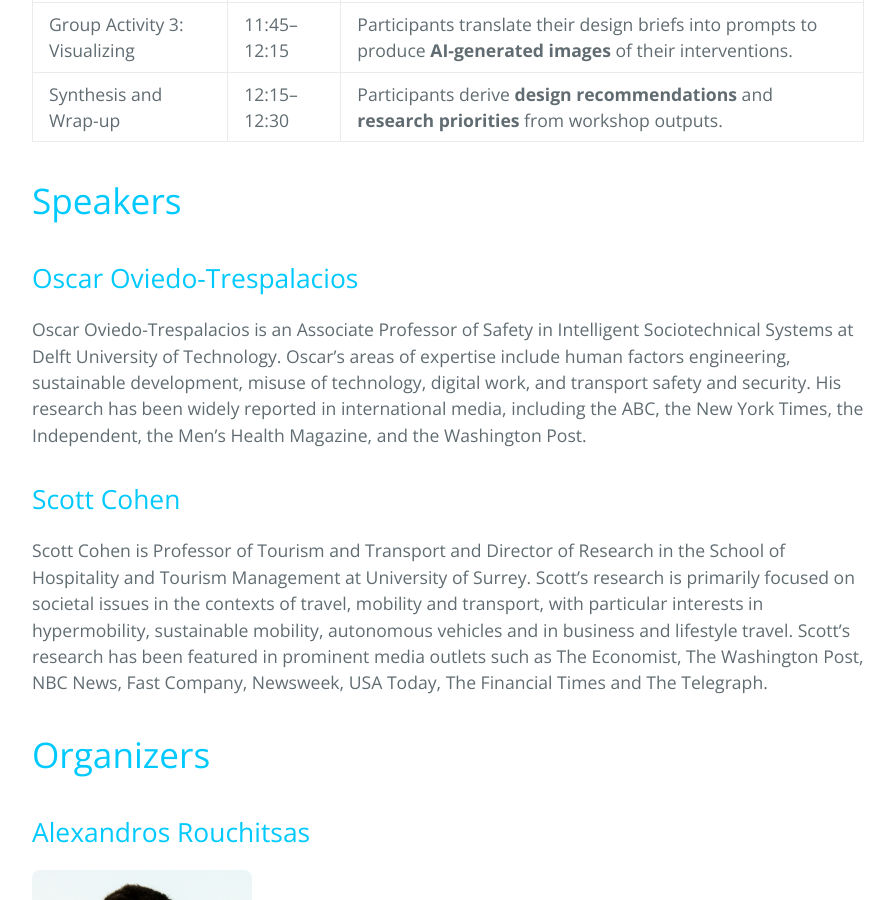
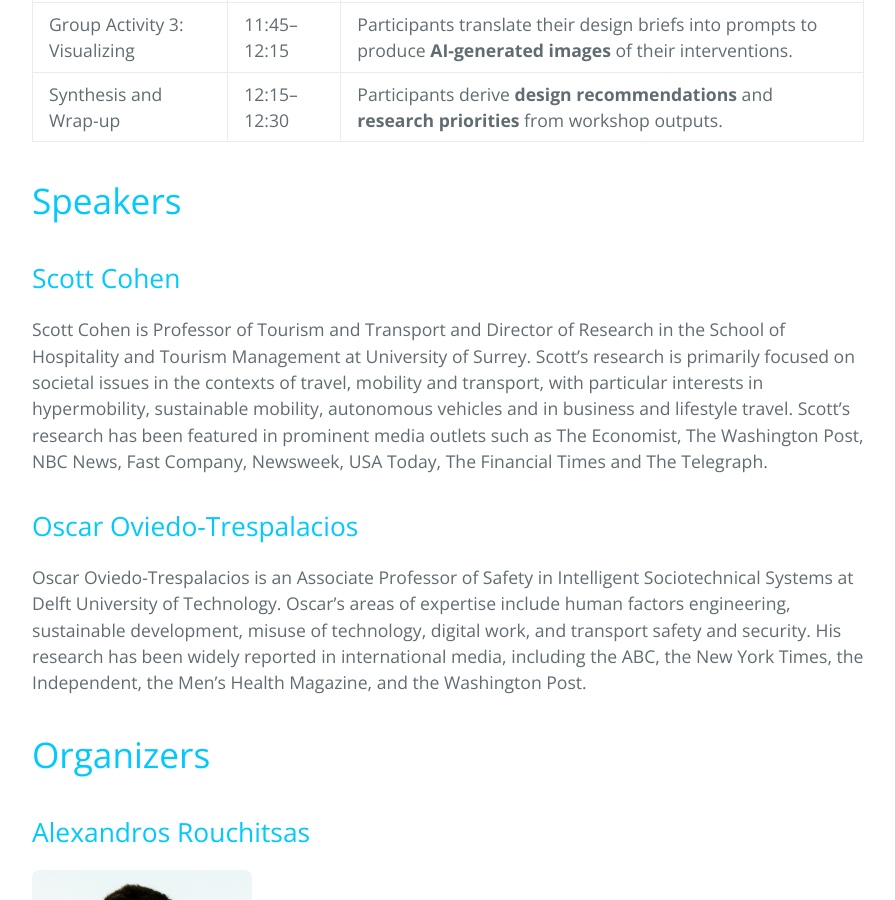
Before and after one commit to love-in-traffic/love-in-traffic.github.io, a Jekyll site: the page built from index.md, in a window 1280 px wide and 900 px high, scrolled down 2115 px. Shown: the whole window, without its empty margins (192-1087 px from the left). Built offline with Jekyll 4.4.1, drawn with Linux system fonts in a browser that asks for light colours.

```diff
--- a/index.md
+++ b/index.md
@@ -34,10 +34,12 @@ The workshop (W1) will take place on 20 September 2026, 08:30–12:30 in room 21
  Synthesis and Wrap-up | 12:15–12:30 | Participants derive **design recommendations** and **research priorities** from workshop outputs.
 
 # Speakers
+## Scott Cohen
+Scott Cohen is Professor of Tourism and Transport and Director of Research in the School of Hospitality and Tourism Management at University of Surrey. Scott's research is primarily focused on societal issues in the contexts of travel, mobility and transport, with particular interests in hypermobility, sustainable mobility, autonomous vehicles and in business and lifestyle travel. Scott's research has been featured in prominent media outlets such as The Economist, The Washington Post, NBC News, Fast Company, Newsweek, USA Today, The Financial Times and The Telegraph.
+
 ## Oscar Oviedo-Trespalacios
 Oscar Oviedo-Trespalacios is an Associate Professor of Safety in Intelligent Sociotechnical Systems at Delft University of Technology. Oscar's areas of expertise include human factors engineering, sustainable development, misuse of technology, digital work, and transport safety and security. His research has been widely reported in international media, including the ABC, the New York Times, the Independent, the Men’s Health Magazine, and the Washington Post.
-## Scott Cohen
-Scott Cohen is Professor of Tourism and Transport and Director of Research in the School of Hospitality and Tourism Management at University of Surrey. Scott's research is primarily focused on societal issues in the contexts of travel, mobility and transport, with particular interests in hypermobility, sustainable mobility, autonomous vehicles and in business and lifestyle travel. Scott's research has been featured in prominent media outlets such as The Economist, The Washington Post, NBC News, Fast Company, Newsweek, USA Today, The Financial Times and The Telegraph.
+
 
 # Organizers
 ## Alexandros Rouchitsas
```
